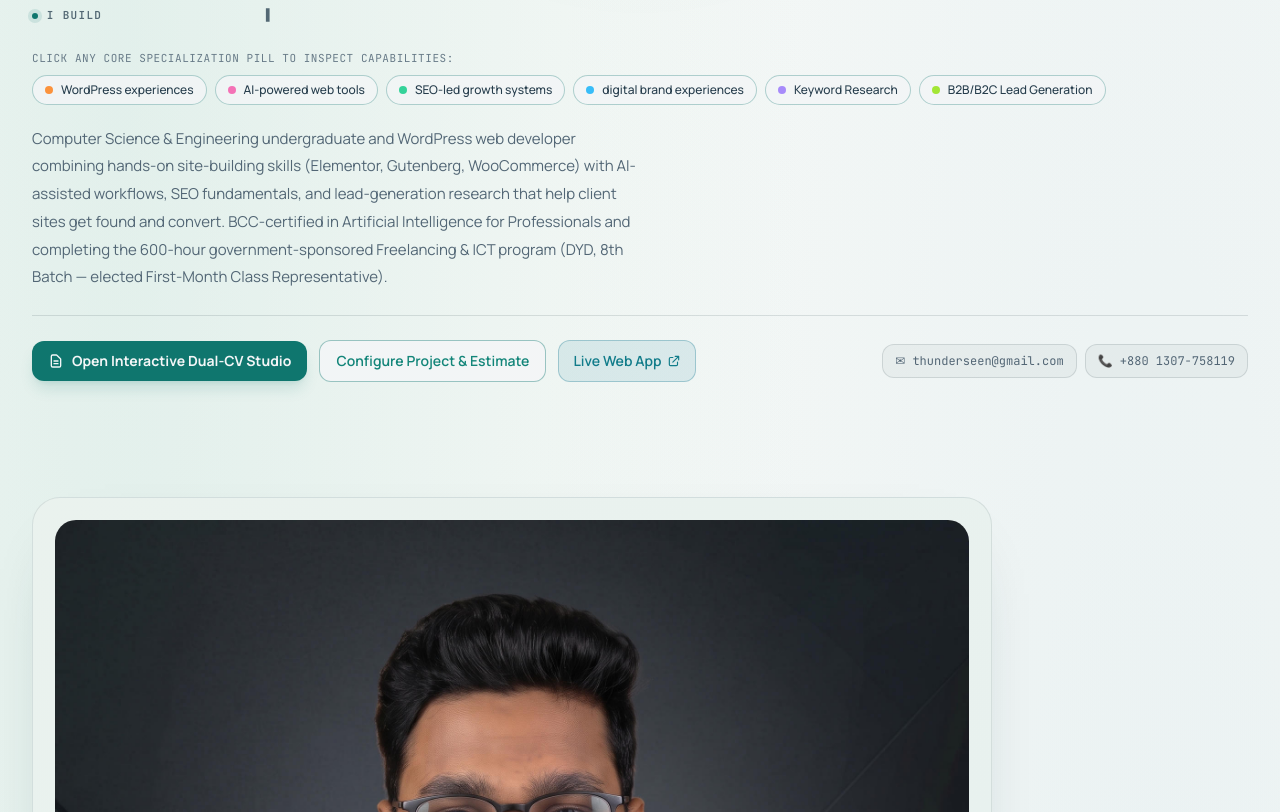
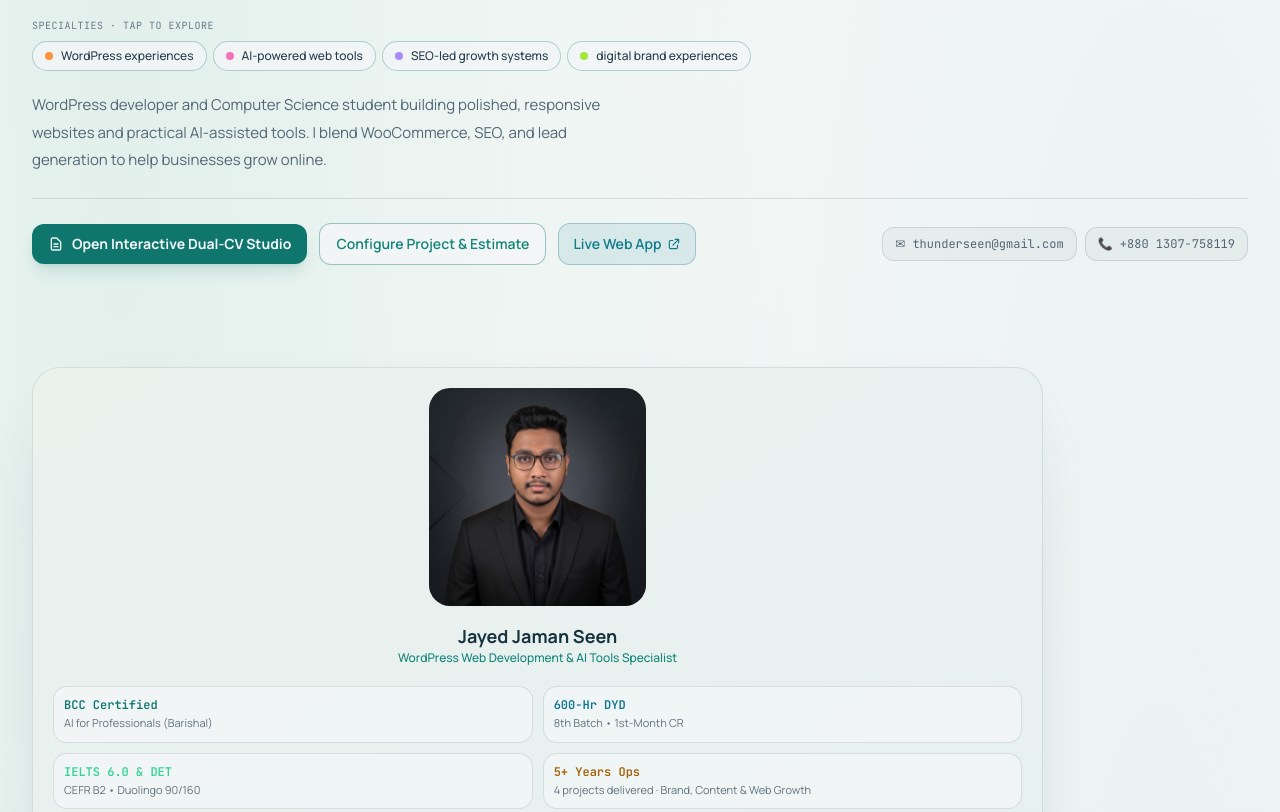
Before and after one commit to thunderseen/JayedJamanSeen.github.io, a plain HTML site: page index.html in a window 1280 px wide. Shown: the part 487-1299 px from the top of the page. Drawn offline with nearby package versions, Linux system fonts and the light colour scheme.

Commit message:
Refine portfolio hero and portrait balance
Co-authored-by: Copilot App <223556219+Copilot@users.noreply.github.com>

```diff
--- a/index.html
+++ b/index.html
@@ -350,12 +350,12 @@
       background:#0d716b;
       content:"";
     }
-    main { max-width:1320px!important;padding-top:44px!important;padding-bottom:72px!important; }
-    #portfolio-view { gap:clamp(68px,9vw,116px)!important; }
+    main { max-width:1320px!important;padding-top:32px!important;padding-bottom:64px!important; }
+    #portfolio-view { gap:clamp(48px,6vw,88px)!important; }
     main section { scroll-margin-top:96px; }
     #hero-sec {
       grid-template-columns:minmax(0,1.35fr) minmax(270px,.65fr);
-      gap:clamp(28px,5vw,72px)!important;
+      gap:clamp(24px,4vw,56px)!important;
       align-items:center;
     }
     #hero-sec > div:first-child {
@@ -371,10 +371,10 @@
       max-width:820px;
       margin-top:20px!important;
       font-family:"Manrope",sans-serif!important;
-      font-size:clamp(3.1rem,6vw,5.4rem)!important;
+      font-size:clamp(2.85rem,5.2vw,4.9rem)!important;
       font-weight:800!important;
-      letter-spacing:-.065em!important;
-      line-height:.99!important;
+      letter-spacing:-.055em!important;
+      line-height:1.04!important;
     }
     #hero-sec h1 span { font-weight:800!important; }
     #hero-sec .role-line {
@@ -388,19 +388,20 @@
     #hero-sec #profile-bio { max-width:610px;font-size:15px;line-height:1.85; }
     #hero-sec > div:nth-child(2) {
       align-self:stretch;
-      min-height:460px;
-      padding:22px!important;
+      min-height:0;
+      padding:20px!important;
       border:1px solid rgba(24,50,63,.1)!important;
       border-radius:6px!important;
       background:#e9efeb!important;
       box-shadow:0 24px 70px -48px rgba(24,50,63,.45)!important;
     }
     #hero-sec > div:nth-child(2) .relative.w-36 {
-      width:100%!important;
-      height:clamp(250px,33vw,390px)!important;
-      margin-bottom:22px!important;
+      width:clamp(180px,17vw,220px)!important;
+      height:auto!important;
+      aspect-ratio:1/1;
+      margin:0 auto 16px!important;
       border:0!important;
-      border-radius:3px!important;
+      border-radius:20px!important;
       box-shadow:none!important;
     }
     #hero-sec > div:nth-child(2) .relative.w-36 img { object-position:center 35%; }
@@ -411,6 +412,7 @@
     #hero-sec > div:nth-child(2) .bg-white\/5,
     #hero-sec > div:nth-child(2) .bg-white\/10 { background:rgba(255,255,255,.62)!important; }
     #hero-sec > div:nth-child(2) .border-white\/10 { border-color:rgba(24,50,63,.12)!important; }
+    #hero-sec > div:nth-child(2) > .grid > div { padding:10px!important;border-radius:14px!important; }
     .bento-card {
       border-color:rgba(24,50,63,.11);
       border-radius:5px!important;
@@ -490,19 +492,19 @@
       .nav-pill { font-size:10px!important; }
       #site-role-descriptor { display:none!important; }
       #hero-sec { grid-template-columns:minmax(0,1fr) minmax(230px,.72fr); }
-      #hero-sec h1 { font-size:clamp(2.7rem,6.6vw,4.7rem)!important; }
+      #hero-sec h1 { font-size:clamp(2.5rem,5.8vw,4.2rem)!important; }
       #projects-grid-container > .project-card,
       #projects-grid-container > .project-card:nth-child(4n+1),
       #projects-grid-container > .project-card:nth-child(4n+2) { grid-column:span 6; }
     }
     @media(max-width:700px) {
-      main { padding-top:28px!important; }
-      #portfolio-view { gap:68px!important; }
+      main { padding-top:22px!important; }
+      #portfolio-view { gap:50px!important; }
       #hero-sec { grid-template-columns:1fr;gap:12px!important; }
       #hero-sec > div:first-child { padding:20px 0 12px!important; }
-      #hero-sec h1 { font-size:clamp(2.4rem,8.8vw,3.6rem)!important; }
+      #hero-sec h1 { font-size:clamp(2.2rem,7.8vw,3.2rem)!important; }
       #hero-sec > div:nth-child(2) { min-height:0;padding:14px!important; }
-      #hero-sec > div:nth-child(2) .relative.w-36 { height:min(90vw,390px)!important; }
+      #hero-sec > div:nth-child(2) .relative.w-36 { width:min(100%,184px)!important;height:auto!important; }
       #skills-sec > div:first-child,#projects-sec > .flex:first-child { align-items:flex-start; }
       #projects-grid-container > .project-card,
       #projects-grid-container > .project-card:nth-child(4n+1),
@@ -853,38 +855,30 @@
 
             <!-- Interactive Colored-Dot Skill Pills from Kit (Clicking filters the Skill Matrix!) -->
             <div class="pt-1">
-              <p class="text-[11px] font-mono uppercase tracking-wider text-slate-400 mb-2">Click any core specialization pill to inspect capabilities:</p>
-              <div class="flex flex-wrap gap-2">
+              <p class="text-[10px] font-mono uppercase tracking-wider text-slate-400 mb-2">Specialties · tap to explore</p>
+              <div class="flex flex-wrap gap-1.5">
                 <button type="button" onclick="JumpAndFilterSkill('wordpress')" class="inline-flex items-center gap-2 px-3 py-1.5 rounded-full text-xs font-medium bg-obsidian-950/80 hover:bg-obsidian-800 text-slate-100 border border-champagne-400/30 transition-all">
                   <span class="w-2 h-2 rounded-full bg-orange-400"></span>
-                  <span>WordPress &amp; WooCommerce</span>
-                </button>
-                <button type="button" onclick="JumpAndFilterSkill('wordpress')" class="inline-flex items-center gap-2 px-3 py-1.5 rounded-full text-xs font-medium bg-obsidian-950/80 hover:bg-obsidian-800 text-slate-100 border border-champagne-400/30 transition-all">
-                  <span class="w-2 h-2 rounded-full bg-pink-400"></span>
-                  <span>Elementor &amp; Custom Themes</span>
+                  <span>WordPress experiences</span>
                 </button>
                 <button type="button" onclick="JumpAndFilterSkill('ai')" class="inline-flex items-center gap-2 px-3 py-1.5 rounded-full text-xs font-medium bg-obsidian-950/80 hover:bg-obsidian-800 text-slate-100 border border-champagne-400/30 transition-all">
-                  <span class="w-2 h-2 rounded-full bg-emerald-400"></span>
-                  <span>AI Web &amp; Automation</span>
-                </button>
-                <button type="button" onclick="JumpAndFilterSkill('seo')" class="inline-flex items-center gap-2 px-3 py-1.5 rounded-full text-xs font-medium bg-obsidian-950/80 hover:bg-obsidian-800 text-slate-100 border border-champagne-400/30 transition-all">
-                  <span class="w-2 h-2 rounded-full bg-sky-400"></span>
-                  <span>Technical SEO &amp; SEM</span>
+                  <span class="w-2 h-2 rounded-full bg-pink-400"></span>
+                  <span>AI-powered web tools</span>
                 </button>
                 <button type="button" onclick="JumpAndFilterSkill('seo')" class="inline-flex items-center gap-2 px-3 py-1.5 rounded-full text-xs font-medium bg-obsidian-950/80 hover:bg-obsidian-800 text-slate-100 border border-champagne-400/30 transition-all">
                   <span class="w-2 h-2 rounded-full bg-violet-400"></span>
-                  <span>Keyword Research</span>
+                  <span>SEO-led growth systems</span>
                 </button>
-                <button type="button" onclick="JumpAndFilterSkill('seo')" class="inline-flex items-center gap-2 px-3 py-1.5 rounded-full text-xs font-medium bg-obsidian-950/80 hover:bg-obsidian-800 text-slate-100 border border-champagne-400/30 transition-all">
+                <button type="button" onclick="JumpAndFilterSkill('marketing')" class="inline-flex items-center gap-2 px-3 py-1.5 rounded-full text-xs font-medium bg-obsidian-950/80 hover:bg-obsidian-800 text-slate-100 border border-champagne-400/30 transition-all">
                   <span class="w-2 h-2 rounded-full bg-lime-400"></span>
-                  <span>B2B/B2C Lead Generation</span>
+                  <span>Digital brand experiences</span>
                 </button>
               </div>
             </div>
 
             <!-- Bio Summary -->
             <p id="profile-bio" class="text-sm sm:text-base text-slate-300 leading-relaxed max-w-3xl">
-              Computer Science &amp; Engineering undergraduate and WordPress web developer combining hands-on site-building skills (<strong class="text-white">Elementor, Gutenberg, WooCommerce</strong>) with <strong class="text-champagne-300">AI-assisted workflows</strong>, <strong class="text-icecyan-300">SEO fundamentals</strong>, and <strong class="text-white">lead-generation research</strong> that help client sites get found and convert. BCC-certified in <em>Artificial Intelligence for Professionals</em> and completing the 600-hour government-sponsored Freelancing &amp; ICT program (DYD, 8th Batch — elected First-Month Class Representative).
+              WordPress developer and Computer Science student building polished, responsive websites and practical AI-assisted tools. I blend WooCommerce, SEO, and lead generation to help businesses grow online.
             </p>
           </div>
 
@@ -2725,7 +2719,7 @@
       availability:"Available for WordPress & AI Projects",
       experienceYears:"5+",
       completedProjects:4,
-      bio:"Computer Science & Engineering undergraduate and WordPress web developer combining hands-on site-building skills (Elementor, Gutenberg, WooCommerce) with AI-assisted workflows, SEO fundamentals, and lead-generation research that help client sites get found and convert. BCC-certified in Artificial Intelligence for Professionals and completing the 600-hour government-sponsored Freelancing & ICT program (DYD, 8th Batch — elected First-Month Class Representative).",
+      bio:"WordPress developer and Computer Science student building polished, responsive websites and practical AI-assisted tools. I blend WooCommerce, SEO, and lead generation to help businesses grow online.",
       assurances:["Clear delivery plans","Responsive by design","SEO & speed aware","Support after launch"],
       email:"thunderseen@gmail.com",
       phone:"+880 1307-758119",
```
